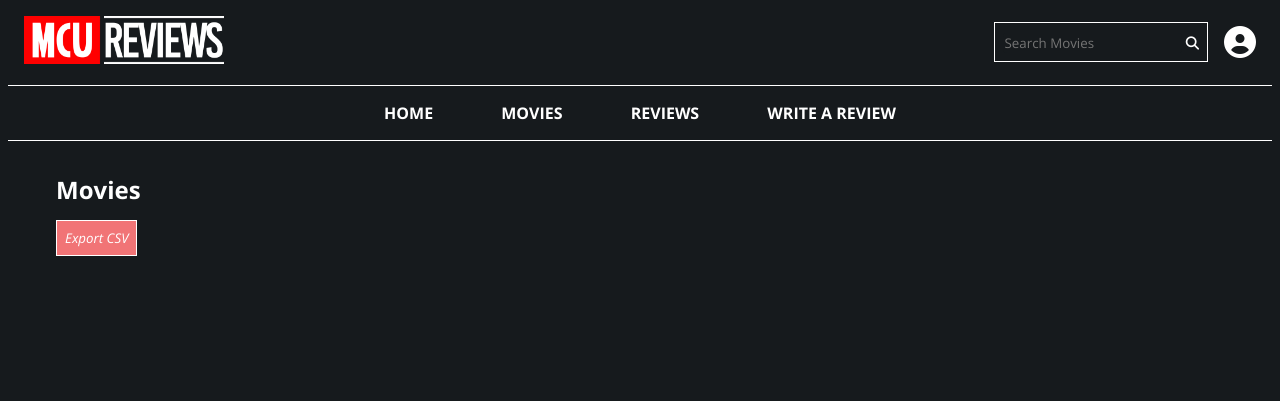
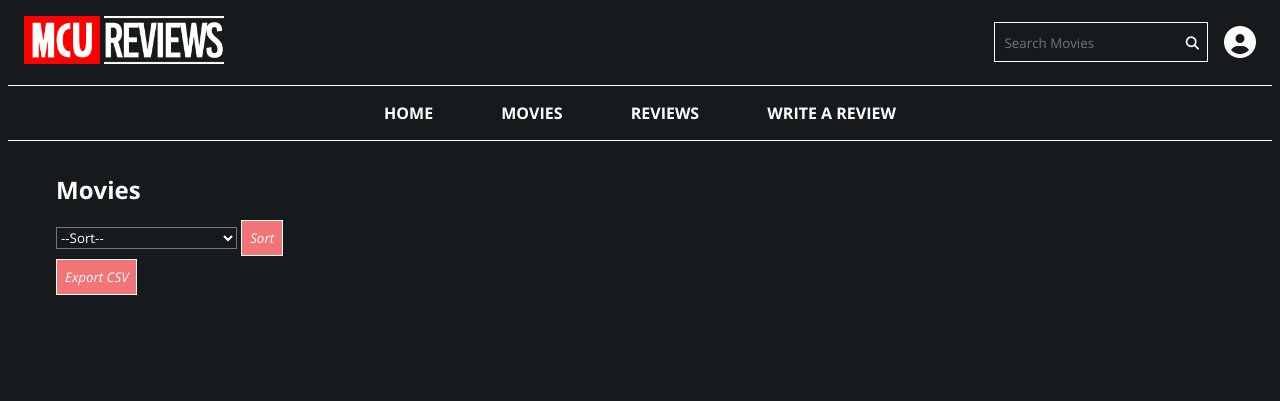
Before and after one commit to supriyasavaram/mcu, a Django app: page /movies in a window 1280 px wide. Shown: the top 401 px of the page. Run offline with Django 3.2, Linux system fonts and the light colour scheme; data that the repository does not hold is empty; parts of the project's set-up code (start-up, migrations or seed data) failed here and were passed over; some libraries are stand-ins or nearby versions.

Commit message:
adding basic sort functionality to movies page (but not to search though)

```diff
--- a/mcu_site/static/main.css
+++ b/mcu_site/static/main.css
@@ -64,6 +64,11 @@ button:hover {
     margin: 1em 0;
 }
 
+.form-group-right {
+    margin: 1em 0;
+    margin-left: auto;
+}
+
 .form-input {
     padding: .5rem;
     border: 1px solid white;
--- a/mcu_site/templates/movies.html
+++ b/mcu_site/templates/movies.html
@@ -8,7 +8,22 @@
 {% block title %}MCU Reviews - Movies{% endblock %}
   {% block content %}
 
-  <h2>Movies</h2>
+    <h2>Movies</h2>
+
+    <form method=POST action="{% url 'movies' %}">
+        {% csrf_token %}
+        <div class="form-group-right">
+            <select name="sortby" id="sortoptions">
+                <option disabled="true" selected>--Sort--</option>
+                <option value="yearasc">Sort by year (oldest first)</option>
+                <option value="yeardesc">Sort by year (newest first)</option>
+                <option value="sortaz" >Sort by title (A-Z)</option>
+                <option value="sortza" >Sort by title (Z-A)</option>
+            </select>
+            <button type="submit"><i id='button' class="btn btn-secondary" type="submit">Sort</i></button>
+        </div>
+    </form>
+
 
   {% if movies %}
     {% for movie,star in movies %}
--- a/mcu_site/views.py
+++ b/mcu_site/views.py
@@ -71,8 +71,22 @@ def calculate_stars(mvs):
     #all_reviews = Review.objects.raw('SELECT * FROM mcu_site_review WHERE title_id=%s', [m_id])
 
 def movies(request):
+    sortby = None
+    if request.method == "POST":
+        sortby = request.POST.get('sortby')
+    if(sortby is not None):
+        print(sortby)
+        if(sortby == "yeardesc"):
+            all_movies = Movie.objects.raw('SELECT * FROM mcu_site_movie ORDER BY year DESC')
+        elif(sortby == "sortaz"):
+            all_movies = Movie.objects.raw('SELECT * FROM mcu_site_movie ORDER BY title ASC')
+        elif(sortby == "sortza"):
+            all_movies = Movie.objects.raw('SELECT * FROM mcu_site_movie ORDER BY title DESC')
+        else:
+            all_movies = Movie.objects.raw('SELECT * FROM mcu_site_movie ORDER BY year ASC')
+    else:
+            all_movies = Movie.objects.raw('SELECT * FROM mcu_site_movie ORDER BY year ASC')
     #all_movies = Movie.objects.all()
-    all_movies = Movie.objects.raw('SELECT * FROM mcu_site_movie ORDER BY year ASC')
     # with connection.cursor() as cursor:
     #     cursor.execute('SELECT * FROM mcu_site_movie ORDER BY year ASC')
     #     columns = cursor.description
```
